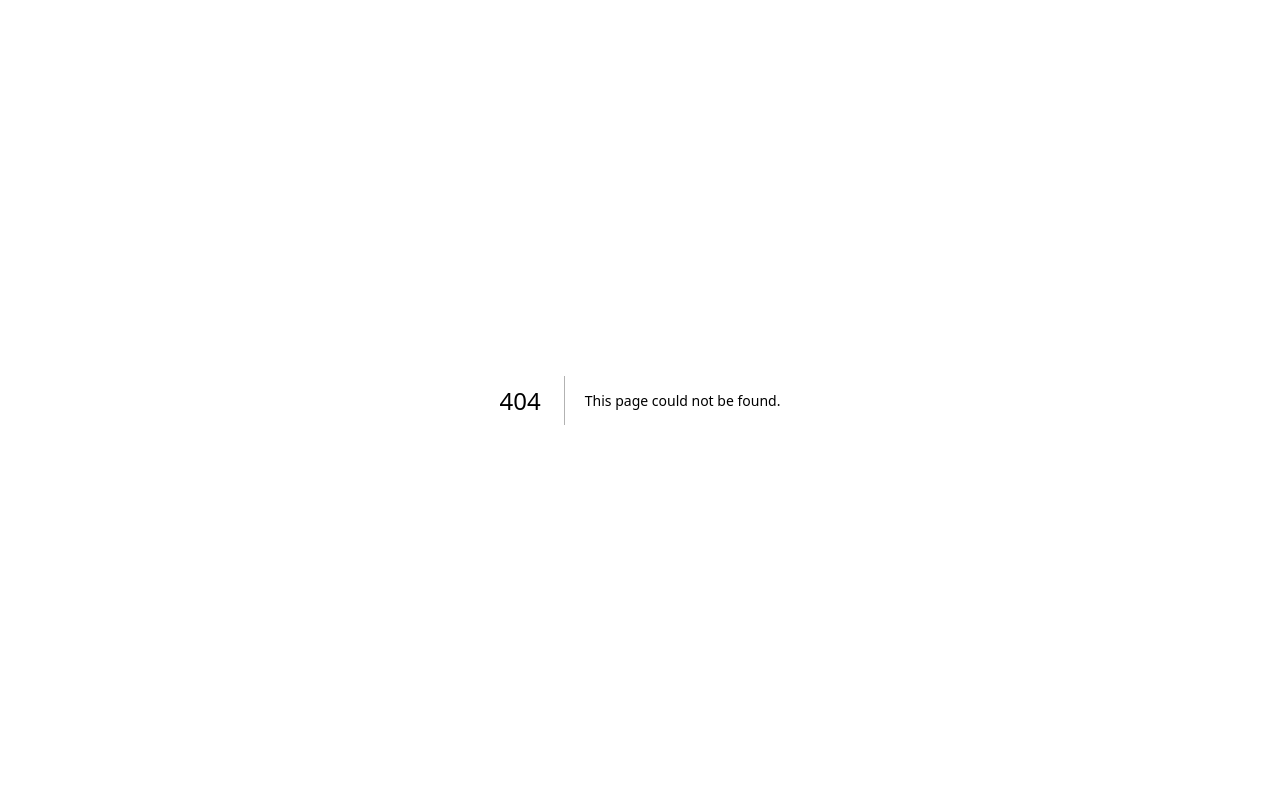
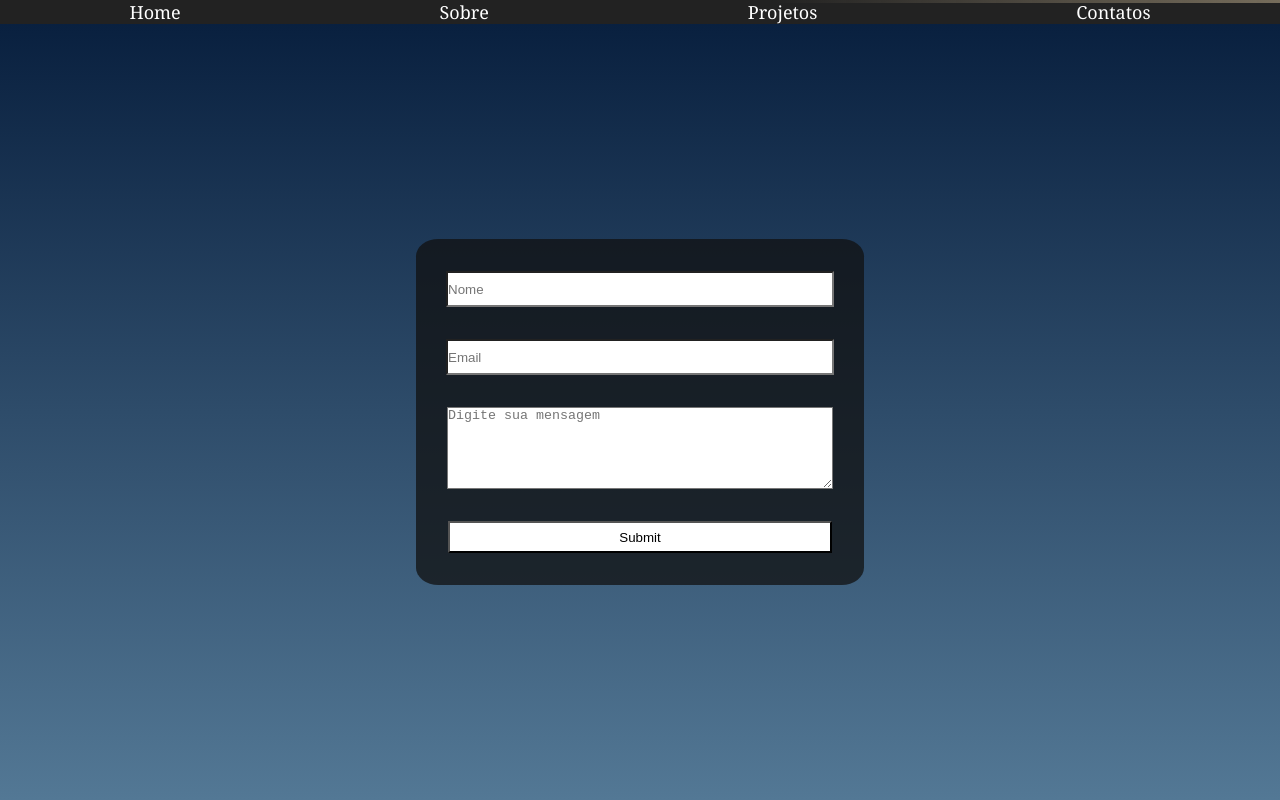
Before and after one commit to AdlerCastro/Website-Pessoal, a Next.js app in the folder website-pessoal/: page /Forms in a window 1280 px wide. Before the commit this address had no page. Shown: the top 800 px of the page. Built offline with nearby package versions, Linux system fonts and the light colour scheme.

Commit message:
:sparkles: feat: Formulário com integração ao Gmail

```diff
--- /dev/null
+++ b/website-pessoal/src/app/Forms/globals.css
@@ -0,0 +1,53 @@
+:root{
+    --background-forms: linear-gradient(to bottom, rgb(9, 32, 63), #537895);
+    --text-color: ;
+}
+
+.body{
+    display: flex;
+    flex-direction: column;
+    align-items: center;
+    margin: 0;
+    padding: 0;
+    width: 100%;
+    height: 100vh;
+}
+
+.spaceForm{
+    display: flex;
+    align-items: center;
+    justify-content: center;
+    flex: 1 1 0%;
+    width: 100%;
+    background: var(--background-forms);
+}
+
+.form{
+    display: flex;
+    flex-direction: column;
+    align-items: center;
+    justify-content: center;
+    width: 30%;
+    gap: 2rem;
+    padding: 2rem;
+    border-radius: 5%;
+    background: rgba(17, 17, 17, 0.747);;
+}
+
+.form input{
+    width: 100%;
+    height: 2rem;
+    color: black;
+    background: white;
+}
+
+.form textarea{
+    width: 100%;
+    height: 5rem;
+    color: black;
+    background: white;
+}
+
+/* .button{
+
+} */
--- /dev/null
+++ b/website-pessoal/src/app/Forms/page.tsx
@@ -0,0 +1,65 @@
+'use client'
+
+import Header from '@/components/organisms/Header'
+import './globals.css'
+
+import { useState } from 'react'
+import emailjs from '@emailjs/browser'
+
+export default function Forms(){
+
+    const[name, setName] = useState('');
+    const[email, setEmail] = useState('');
+    const[message, setMessage] = useState('');
+
+    function sendEmail(e: { preventDefault: () => void; }){
+        e.preventDefault();
+
+        if(name === '' || email === '' || message === ''){
+            alert("Preencha todos os campos");
+            return;
+        }
+
+        const templateParams = {
+            from_name: name,
+            message: message,
+            email: email,
+        }
+
+        emailjs.send("service_scog29q", "template_wr7r5hh", templateParams, "k6fNu668XWG5IyQWU").then((response) =>{
+            console.log("EMAIL ENVIADO", response.status, response.text)
+            setName('')
+            setEmail('')
+            setMessage('')
+        }, (err) =>{
+            console.log("ERRO: ", err)
+        })
+    }
+
+    return(
+        <div className='body'>
+            <Header/>
+            <div className='spaceForm'>
+                <form className="form" onSubmit={sendEmail} >
+                    <input
+                        type="text"
+                        placeholder='Nome'
+                        onChange={(e) => {setName(e.target.value)}}
+                        value={name}/>
+                    <input
+                        type="email"
+                        placeholder='Email'
+                        onChange={(e) => {setEmail(e.target.value)}}
+                        value={email}/>
+                    <textarea
+                        className="textarea"
+                        placeholder='Digite sua mensagem'
+                        onChange={(e) => {setMessage(e.target.value)}}
+                        value={message}
+                    ></textarea>
+                    <input className='button' type="submit" placeholder='Enviar' />
+                </form>
+            </div>
+        </div>
+    )
+}
```
